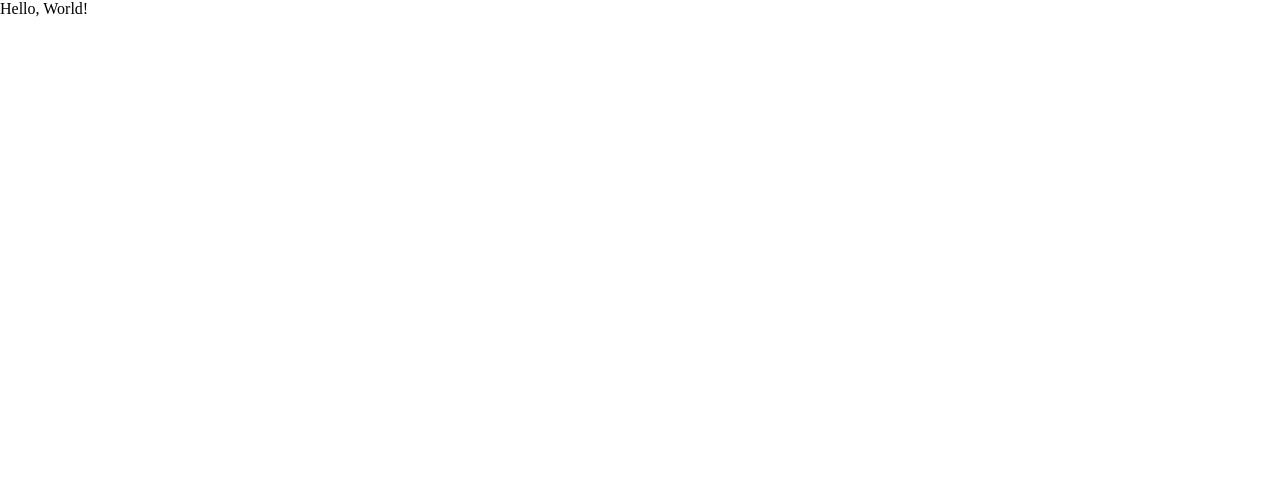
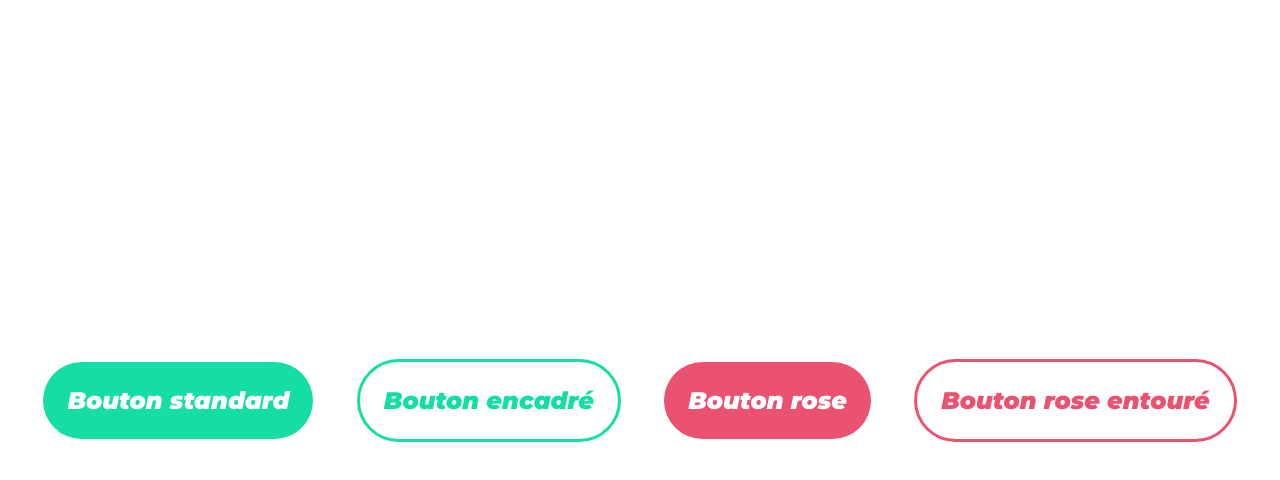
Before and after one commit to rizzok/base-parcel-sass, a website built with Parcel: page src/index.html in a window 1280 px wide. Built offline with nearby package versions, Linux system fonts and the light colour scheme.

Commit message:
ocr sass p1c7ex2

```diff
--- a/src/index.html
+++ b/src/index.html
@@ -7,6 +7,11 @@
     <script type="module" src="js/index.js" defer></script>
   </head>
   <body>
-    <h1>Hello, World!</h1>
+    <div class="container">
+      <div class="btn">Bouton standard</div>
+      <div class="btn btn--outline">Bouton encadré</div>
+      <div class="btn btn--pink">Bouton rose</div>
+      <div class="btn btn--outline btn--pink">Bouton rose entouré</div>
+    </div>
   </body>
 </html>
--- a/src/scss/base/_reset.scss
+++ /dev/null
@@ -1,67 +0,0 @@
-html,
-body,
-p,
-ol,
-ul,
-li,
-dl,
-dt,
-dd,
-blockquote,
-figure,
-fieldset,
-legend,
-textarea,
-pre,
-iframe,
-hr,
-h1,
-h2,
-h3,
-h4,
-h5,
-h6 {
-  margin: 0;
-  padding: 0;
-}
-h1,
-h2,
-h3,
-h4,
-h5,
-h6 {
-  font-size: 100%;
-  font-weight: normal;
-}
-ul {
-  list-style: none;
-}
-button,
-input,
-select {
-  margin: 0;
-}
-html {
-  box-sizing: border-box;
-}
-*,
-*::before,
-*::after {
-  box-sizing: inherit;
-}
-img,
-video {
-  height: auto;
-  max-width: 100%;
-}
-iframe {
-  border: 0;
-}
-table {
-  border-collapse: collapse;
-  border-spacing: 0;
-}
-td,
-th {
-  padding: 0;
-}
--- a/src/scss/main.scss
+++ b/src/scss/main.scss
@@ -1 +1,46 @@
-@import 'base/_reset.scss';
+@import url('https://fonts.googleapis.com/css?family=Montserrat:100,900i');
+
+html,
+body {
+  font-family: 'Montserrat', sans-serif;
+  font-weight: 900;
+  font-style: italic;
+  height: 100%;
+  margin: 0;
+  padding: 0;
+}
+
+* {
+  box-sizing: border-box;
+}
+
+.container {
+  height: 100%;
+  display: flex;
+  align-items: center;
+  justify-content: space-evenly;
+}
+
+.btn {
+  padding: 1.5rem;
+  background-color: #15dea5;
+  cursor: pointer;
+  border-radius: 100rem;
+  font-size: 1.5rem;
+  color: #fff;
+
+  &--pink {
+    background-color: #ea526f;
+  }
+
+  &--outline {
+    background-color: transparent;
+    border: 3px solid #15dea5;
+    color: #15dea5;
+
+    &.btn--pink {
+      border: 3px solid #ea526f;
+      color: #ea526f;
+    }
+  }
+}
```
